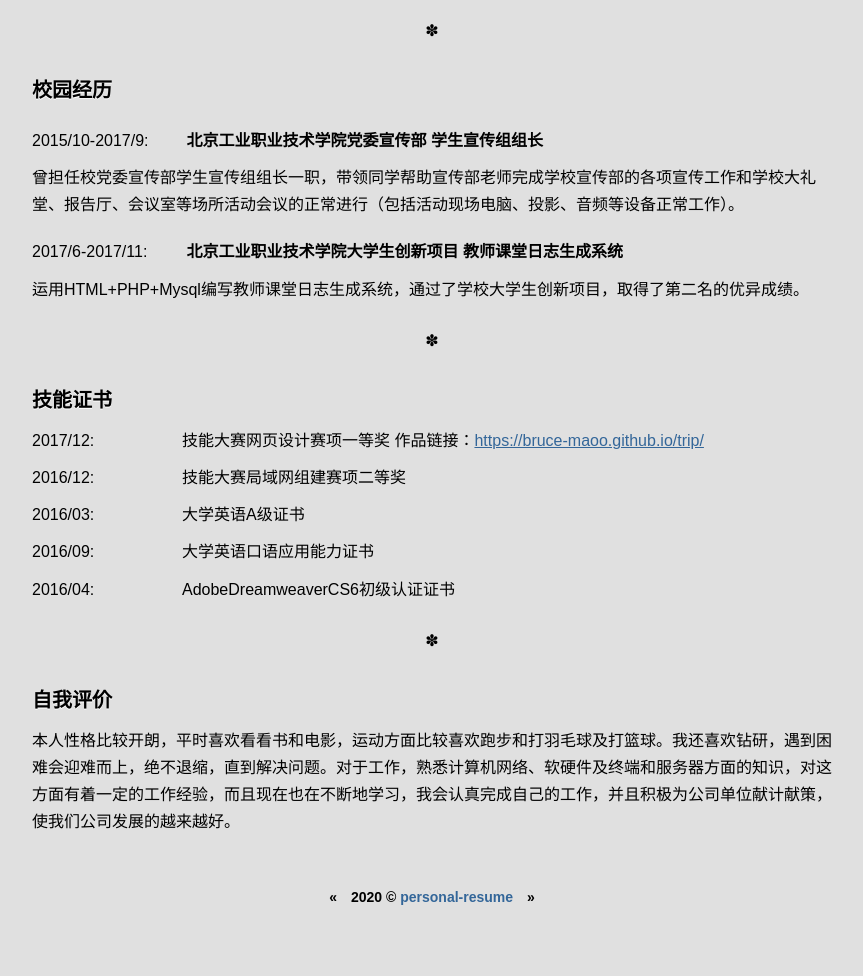
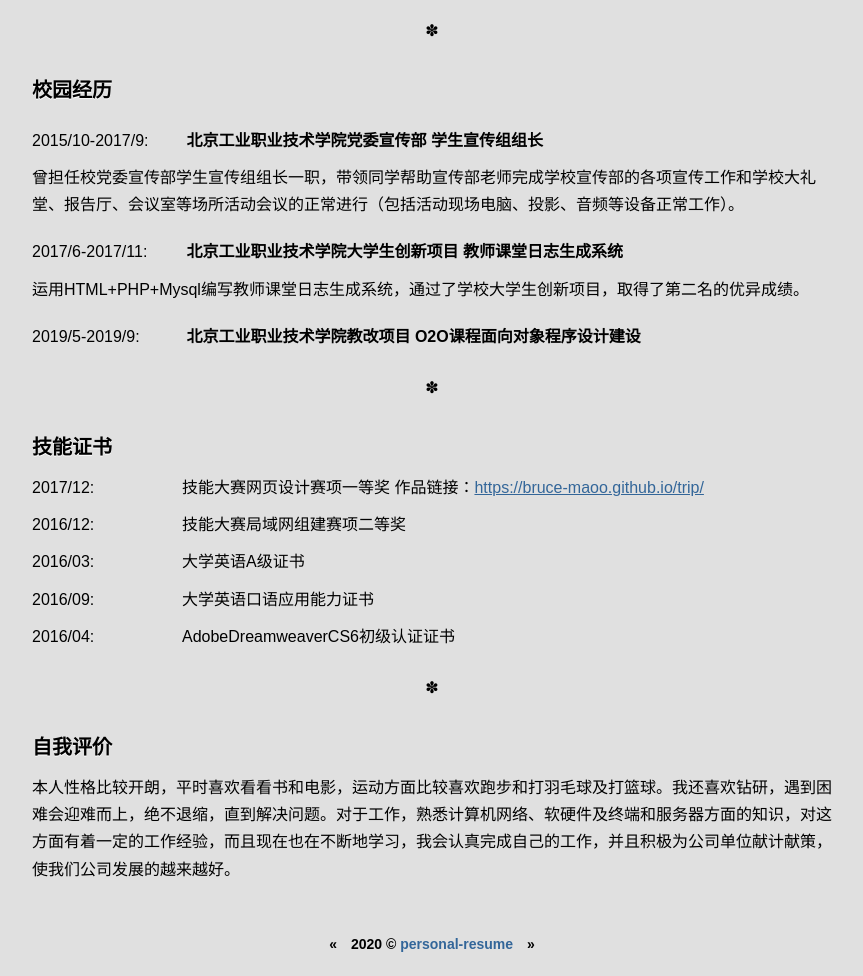
Before and after one commit to bruce-maoo/personal-resume, a plain HTML site: page index.html in a window 1280 px wide. Shown: the part 1266-2242 px from the top of the page, without its empty margins (208-1071 px from the left). Before the commit the page ends 2195 px from the top, so only its background shows below. Drawn offline with Linux system fonts and the light colour scheme.

Commit message:
Update index.html

```diff
--- a/index.html
+++ b/index.html
@@ -49,6 +49,7 @@
             <p>曾担任校党委宣传部学生宣传组组长一职，带领同学帮助宣传部老师完成学校宣传部的各项宣传工作和学校大礼堂、报告厅、会议室等场所活动会议的正常进行（包括活动现场电脑、投影、音频等设备正常工作）。</p>
             <h3><time>2017/6-2017/11:</time> 北京工业职业技术学院大学生创新项目     教师课堂日志生成系统 </h3>
             <p>运用HTML+PHP+Mysql编写教师课堂日志生成系统，通过了学校大学生创新项目，取得了第二名的优异成绩。</p>
+            <h3><time>2019/5-2019/9:</time> 北京工业职业技术学院教改项目     O2O课程面向对象程序设计建设 </h3>
         </section>
         <section id="about">
             <h2>技能证书</h2>
```
